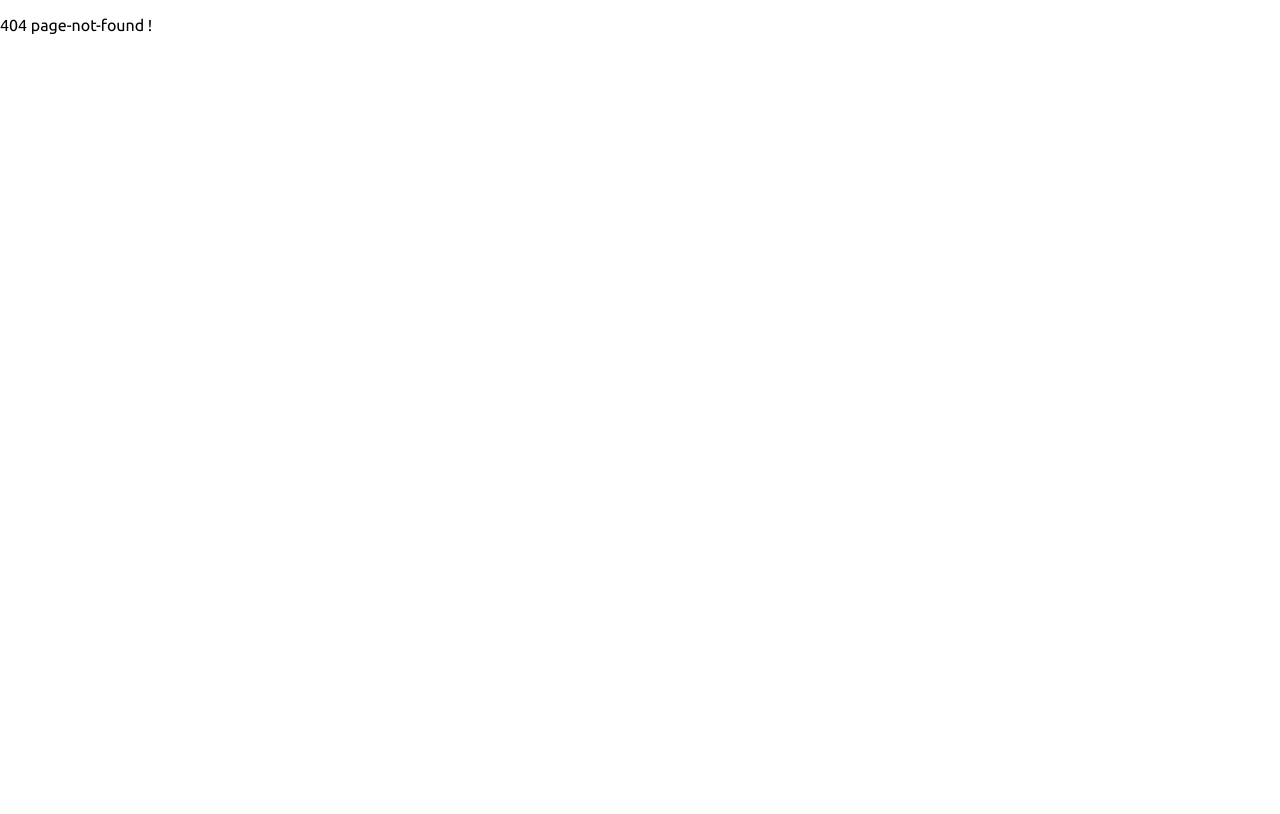
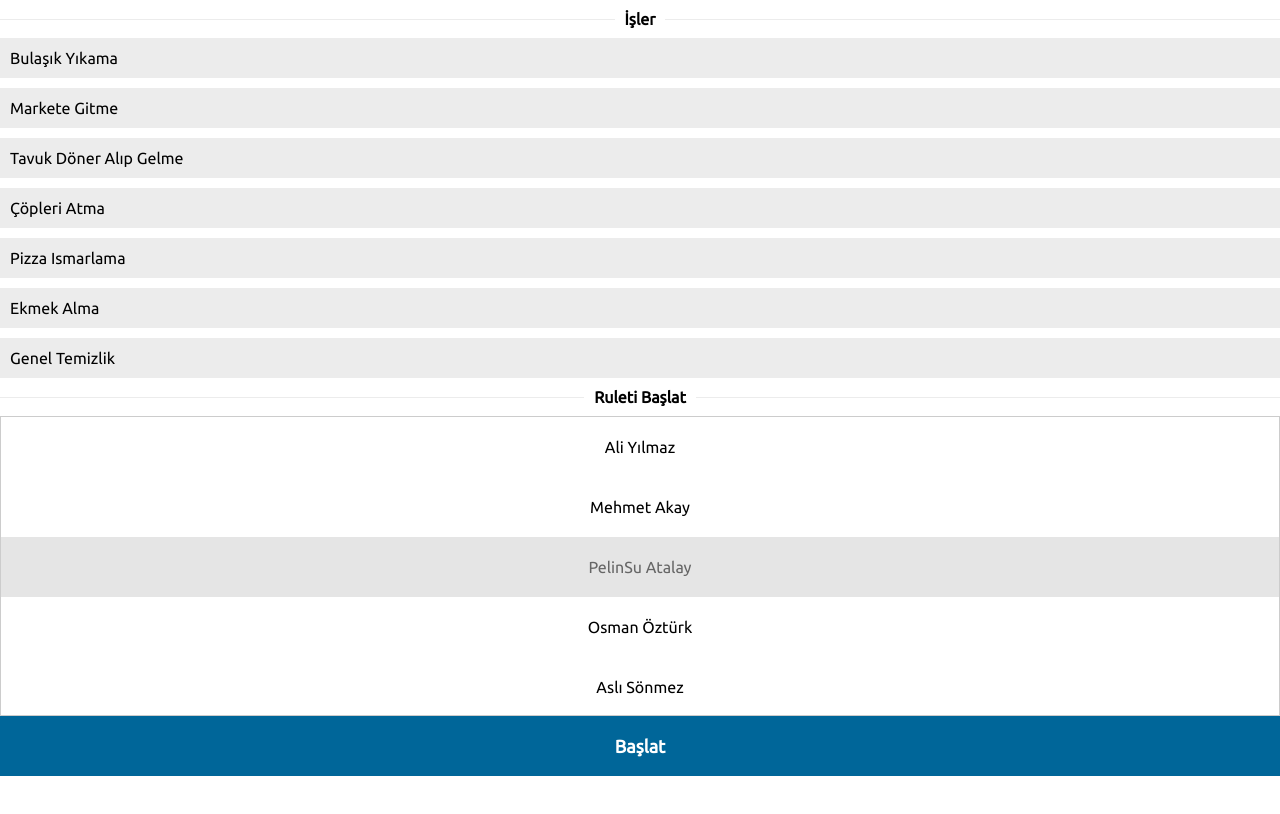
Before and after one commit to GamzeKaradayi/angular-client, an Angular app: page /roulette in a window 1280 px wide. Before the commit this address had no page. Built offline with nearby package versions, Linux system fonts and the light colour scheme.

Commit message:
Roulette page introduced

```diff
--- a/src/app/app-routing.module.ts
+++ b/src/app/app-routing.module.ts
@@ -3,17 +3,21 @@ import { Routes, RouterModule } from '@angular/router';
 import { HomeComponent } from './home/home.component';
 import { LoginComponent } from './login/login.component';
 import { PageNotFoundComponent } from './page-not-found/page-not-found.component';
+import { RouletteComponent } from './roulette/roulette.component';
 
 const appRoutes: Routes = [
     { path: '', redirectTo: 'login', pathMatch: 'full' },
     { path: 'login', component: LoginComponent },
     { path: 'home', component: HomeComponent },
-    { path: '**', component: PageNotFoundComponent },
+    { path: 'roulette', component: RouletteComponent },
+    { path: '**', component: PageNotFoundComponent }
+
 ];
 
 export const routableComponents = [
     HomeComponent,
     LoginComponent,
+    RouletteComponent,
     PageNotFoundComponent
 ];
 
--- a/src/app/app.module.ts
+++ b/src/app/app.module.ts
@@ -7,6 +7,7 @@ import { AppComponent } from './app.component';
 import { LoginComponent } from './login/login.component';
 import { HomeComponent } from './home/home.component';
 import { PageNotFoundComponent } from './page-not-found/page-not-found.component';
+import { RouletteComponent } from './roulette/roulette.component';
 
 
 @NgModule({
@@ -14,7 +15,8 @@ import { PageNotFoundComponent } from './page-not-found/page-not-found.component
     AppComponent,
     LoginComponent,
     HomeComponent,
-    PageNotFoundComponent
+    PageNotFoundComponent,
+    RouletteComponent
   ],
   imports: [
     BrowserModule,
--- a/src/app/home/home.component.html
+++ b/src/app/home/home.component.html
@@ -26,15 +26,15 @@
     <div class="navigation-links-inner">
       <a class="navigation-link home-link active">
         <div class="icon"></div>
-        <div class="label">Ana Sayfa</div>
+        <div class="label" [routerLink]="['/home']" href="">Ana Sayfa</div>
       </a>
       <a class="navigation-link roulette-link">
         <div class="icon"></div>
-        <div class="label">İş Ruleti</div>
+        <div class="label" [routerLink]="['/roulette']" href="">İş Ruleti</div>
       </a>
       <a class="navigation-link logout-link">
         <div class="icon"></div>
-        <div class="label">Çıkış</div>
+        <div class="label" [routerLink]="['/login']" href="">Çıkış</div>
       </a>
     </div>
   </div>
--- /dev/null
+++ b/src/app/roulette/roulette.component.css
@@ -0,0 +1,57 @@
+
+ .title-with-lines {
+	display: flex;
+	align-items: center;
+	margin-top: 10px;
+	margin-bottom: 10px;
+}
+.title-with-lines .line {
+	height: 1px;
+	background-color: #ececec;
+	flex: 1;
+}
+ .title-with-lines .title {
+	margin-left: 10px;
+	margin-right: 10px;
+}
+ .job-list {
+	width: 100%;
+}
+ .job-list .job-container {
+	display: flex;
+	margin-bottom: 10px;
+}
+ .job-list .job-container .job-item {
+	background-color: #ececec;
+	height: 40px;
+	display: flex;
+	align-items: center;
+	padding: 10px;
+	flex: 1;
+	cursor: pointer;
+}
+ .job-list .job-container .job-item:hover {
+	opacity: 0.6;
+}
+ .job-list .job-container.selected .job-item {
+	border: 2px solid black
+}
+ .roulette-container {
+	height:300px; overflow: hidden; position: relative; border:1px solid #ccc;
+}
+.roulette-container .pointer {
+	width:100%; height: 60px; position: absolute; top:120px; background: #ccc; opacity: .5;
+}
+.roulette-container #roulette.active {
+	transition: all ease-in-out 6s;
+}
+.roulette-container #roulette.reset {
+	transition: all ease-in-out .1s;
+}
+:host ::ng-deep .roulette-container #roulette .user{
+	height: 60px;
+	display: flex;
+	justify-content: center;
+    align-items: center;
+}
+.start-roulette {width:100%; height:60px; border: none; background:#069; color:#fff; font-size:18px; font-weight: 700;}
--- /dev/null
+++ b/src/app/roulette/roulette.component.html
@@ -0,0 +1,23 @@
+<div class="title-with-lines">
+    <div class="line"></div>
+    <div class="title bold">İşler</div>
+    <div class="line"></div>
+  </div>
+  <div class="job-list">
+    <div *ngFor="let taskItem of tasks" class="job-container">
+      <div class="job-item">{{taskItem.taskName}}</div>
+
+    </div>
+  </div>
+
+  <div class="title-with-lines">
+      <div class="line"></div>
+      <div class="title bold">Ruleti Başlat</div>
+      <div class="line"></div>
+    </div>
+  <div class="roulette-container">
+      <div id="roulette"></div>
+      <div class="pointer"></div>
+    </div>
+
+			<button class="start-roulette" (click)="startRoulette()">Başlat</button>
--- /dev/null
+++ b/src/app/roulette/roulette.component.ts
@@ -0,0 +1,89 @@
+import { Component, OnInit } from '@angular/core';
+
+@Component({
+  selector: 'app-roulette',
+  templateUrl: './roulette.component.html',
+  styleUrls: ['./roulette.component.css']
+})
+export class RouletteComponent implements OnInit {
+  tasks: Array<any>;
+  roulette: any;
+  iteration: number;
+
+  houseHold: Array<any>;
+  constructor() {
+
+  }
+
+  ngOnInit() {
+    this.roulette = document.getElementById("roulette");
+    this.iteration = 10;
+    this.initializeHouseHold();
+    this.initializeTasks();
+    this.generateRoulette();
+  }
+
+  private initializeHouseHold() {
+    this.houseHold = [
+      { name: 'Ali', surname: 'Yılmaz', taskCount: 1 },
+      { name: 'Mehmet', surname: 'Akay', taskCount: 2 },
+      { name: 'PelinSu', surname: 'Atalay', taskCount: 1 },
+      { name: 'Osman', surname: 'Öztürk', taskCount: 0 },
+      { name: 'Aslı', surname: 'Sönmez', taskCount: 1 },
+    ];
+  }
+
+  private initializeTasks() {
+    this.tasks = [
+      { taskName: 'Bulaşık Yıkama', taskOwner: this.houseHold[0] },
+      { taskName: 'Markete Gitme', taskOwner: this.houseHold[1] },
+      { taskName: 'Tavuk Döner Alıp Gelme', taskOwner: this.houseHold[2] },
+      { taskName: 'Çöpleri Atma', taskOwner: null },
+      { taskName: 'Pizza Ismarlama', taskOwner: this.houseHold[3] },
+      { taskName: 'Ekmek Alma', taskOwner: this.houseHold[4] },
+      { taskName: 'Genel Temizlik', taskOwner: null },
+    ];
+  }
+
+  private generateRoulette() {
+
+    let self = this;
+    for (var i = 0; i < this.iteration; i++) {
+
+      self.houseHold.forEach(function (User, index) {
+        self.roulette.innerHTML += "<div class='user'>"  + User.name + " " + User.surname + "</div>";
+      });
+
+    }
+  }
+
+  private startRoulette() {
+    var Decisions = {
+      Iteration: this.GetRandomNumberByRange(1, this.iteration),
+      User: this.GetRandomNumberByRange(0, this.houseHold.length)
+    };
+
+    var Selected = {
+      Item: (Decisions.Iteration * this.houseHold.length) + Decisions.User,
+      User: this.houseHold[Decisions.User]
+    }
+
+
+    this.roulette.classList.remove("reset");
+    this.roulette.classList.add("active");
+    this.roulette.style.marginTop = -1 * 60 * Selected.Item + 120 + "px";
+
+    setTimeout(function () {
+      alert("İhale " + Selected.User.name + " " + Selected.User.surname + " adlı kişiye kalmıştır.");
+      this.roulette.classList.remove("active");
+      this.roulette.classList.add("reset");
+      this.roulette.removeAttribute("style");
+    }, 6500);
+
+  }
+
+  private GetRandomNumberByRange(min, max) {
+    return parseInt(Math.random() * (max - min) + min);
+  }
+
+}
```
Also changed, not shown: 1 other file (tests, documents, lock files or other folders).
